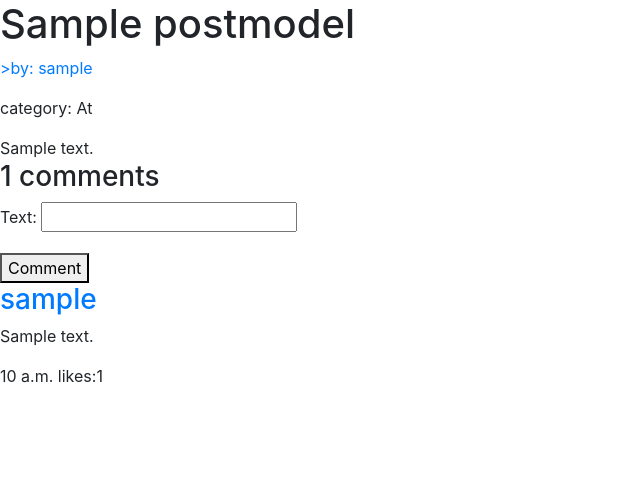
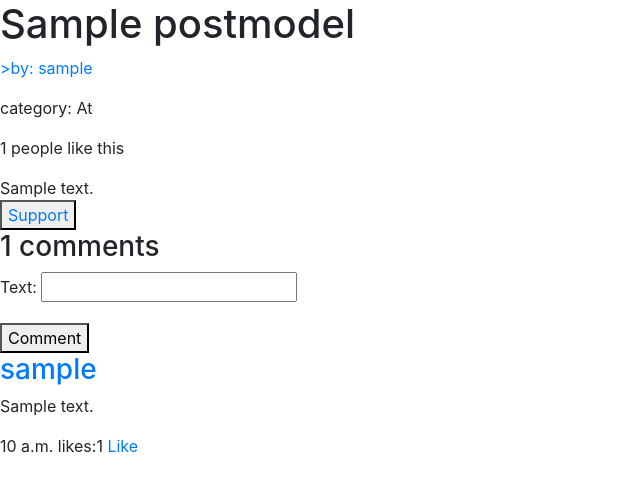
Before and after one commit to tiagocdr/teamwool-capstone, a Django app: page /post/1 in a window 1280 px wide. Shown: the part 56-548 px from the top of the page, without its empty margins (0-640 px from the left). Run offline with Django 3.2, Linux system fonts and the light colour scheme; tables that the repository leaves empty hold one stand-in row (values such as "Sample post"); some libraries are stand-ins or nearby versions.

Commit message:
Like post and comments functionality

```diff
--- a/templates/post.html
+++ b/templates/post.html
@@ -6,9 +6,14 @@
     <h1>{{post.title}}</h1>
     <p><a href="/profile/{{post.user.id}}">>by: {{post.user}}</a></p>
     <p>category: {{post.genre}}</p>
-    {{post.body}}
+    <p>{{post.support}} people like this</p>
+    <div>
+        {{post.body}}
+    </div>
+    <button><a href="/postlike/{{post.id}}">Support</a></button>
 <!-- <img src="{{ post.img }}"> Working this out -->
 </div>
+<!-- Comment section start -->
 <div>
     <h3>{{lenght}} comments</h3>
     <form method = "post" action="">
@@ -23,6 +28,7 @@
     <h3><a href="/profile/{{c.user.id}}">{{c.user}}</a></h3>
     <p>{{c.text}}</p>
     <span>{{c.timestamp}}</span> <span>likes:{{c.votes}}</span>
+    <a href="/commentlike/{{c.id}}">Like</a>
     {%endfor%}
 </div>
 {% endblock %}
--- a/woolnews_app/views.py
+++ b/woolnews_app/views.py
@@ -1,7 +1,7 @@
 
 from typing import Generator
 from django.http import request
-from woolnews_app.models import PostModel
+from woolnews_app.models import CommentModel, PostModel
 from django.views.generic import ListView, DetailView, CreateView
 from woolnews_app.forms import PostForm, CommentForm
 from django.shortcuts import render, redirect
@@ -44,6 +44,23 @@ class ContactView(ListView):
     template_name = 'contact.html'
 # TEMP Contact view
 
+def like_comment(request, comment_id):
+    comment = CommentModel.objects.get(id=comment_id)
+    comment.votes += 1
+    comment.save()
+    user = comment.user
+    post = PostModel.objects.get(user=user, comments=comment)
+    return redirect('post view', post_id=post.id)
+
+def like_post(request, post_id):
+    post = PostModel.objects.get(id=post_id)
+    post.support += 1
+    print(post.support)
+    post.save()
+
+    return redirect('post view', post_id=post.id)
+
+
 def post_view(request, post_id):
     post = PostModel.objects.get(id=post_id)
     comments_form = CommentForm()
--- a/woolnews_config/urls.py
+++ b/woolnews_config/urls.py
@@ -29,9 +29,9 @@ urlpatterns = [
     path('forum/<int:pk>', DiscussionView.as_view(), name='forum-details'),
     path('about/', AboutView.as_view(), name='about'),
     path('contact/', ContactView.as_view(), name='contact'),
-    # path('', views.home_view, name='home'),
-    # path('forum/', views.forum_view, name='forum'),
     path('create/', views.create_post, name='create'),
+    path('postlike/<int:post_id>', views.like_post, name='like post'),
+    path('commentlike/<int:comment_id>', views.like_comment, name='like comment'),
     path('post/<int:post_id>', views.post_view, name='post view'),
     path('accounts/', include('userauth.urls')),
     path('accounts/', include('django.contrib.auth.urls')),
```
